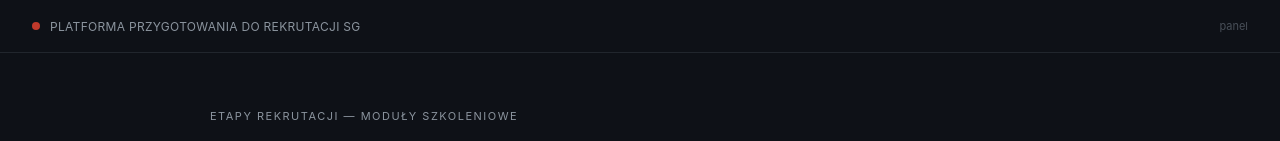
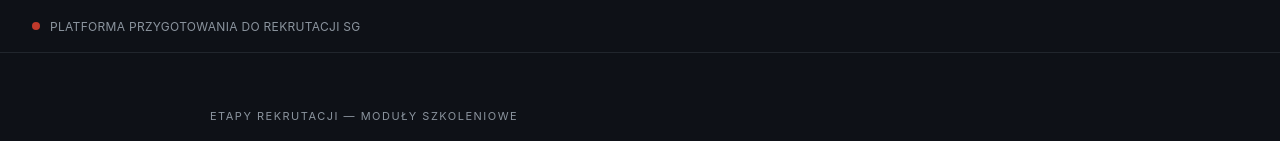
Before and after one commit to Kubas-ui/sg, a Next.js app: page / in a window 1280 px wide. Shown: the top 141 px of the page. Built offline with nearby package versions, Linux system fonts and the light colour scheme.

Commit message:
usunięcie linku panel

```diff
--- a/app/page.js
+++ b/app/page.js
@@ -52,9 +52,9 @@ export default function Hub() {
             PLATFORMA PRZYGOTOWANIA DO REKRUTACJI SG
           </span>
         </div>
-        <Link href="/admin" style={{ fontSize: 11, color: '#484f58', textDecoration: 'none' }}>
+{/*<Link href="/admin" style={{ fontSize: 11, color: '#484f58', textDecoration: 'none' }}>
           panel
-        </Link>
+        </Link>*/}
       </div>
 
       {/* Główna zawartość */}
```
